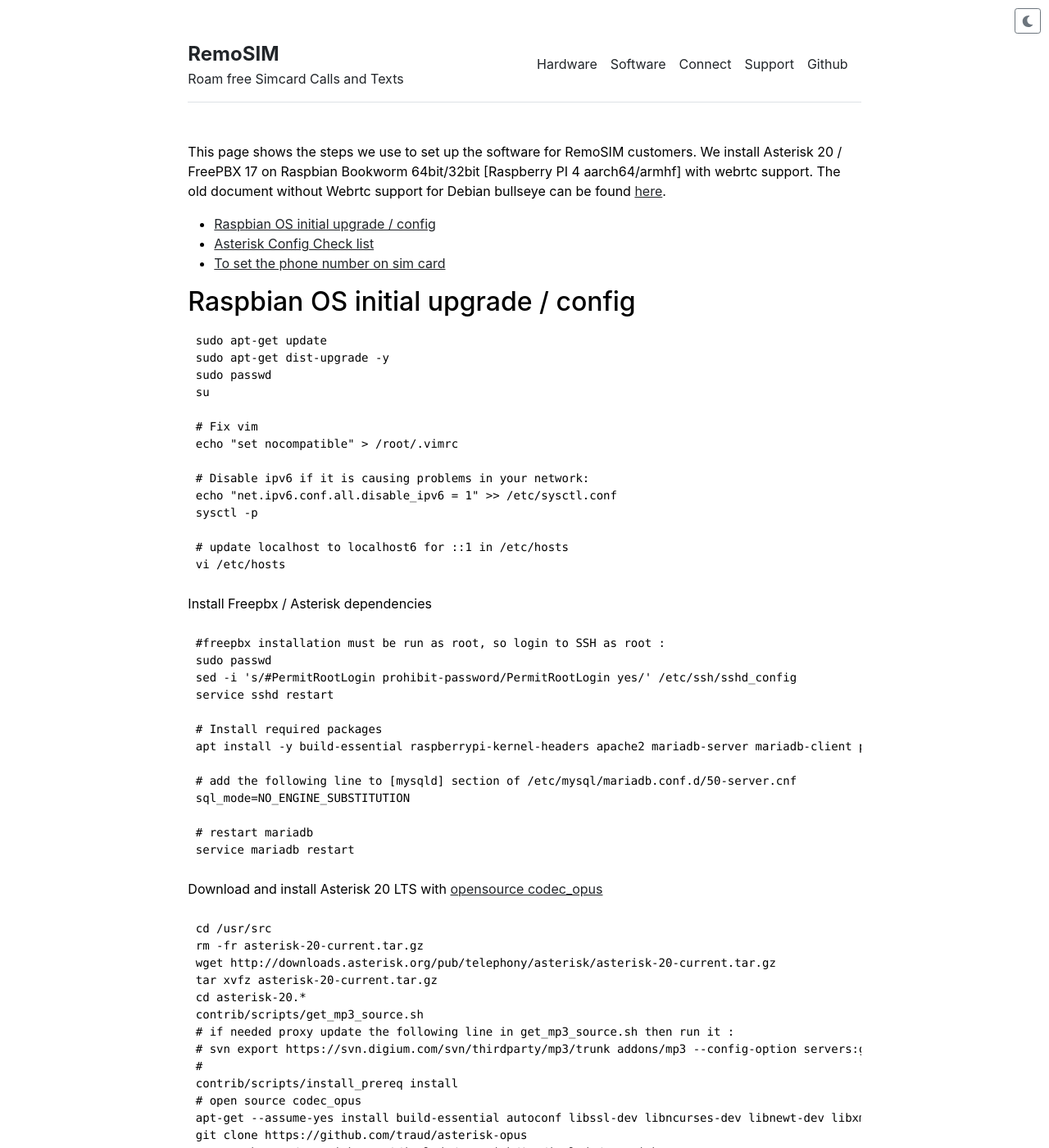
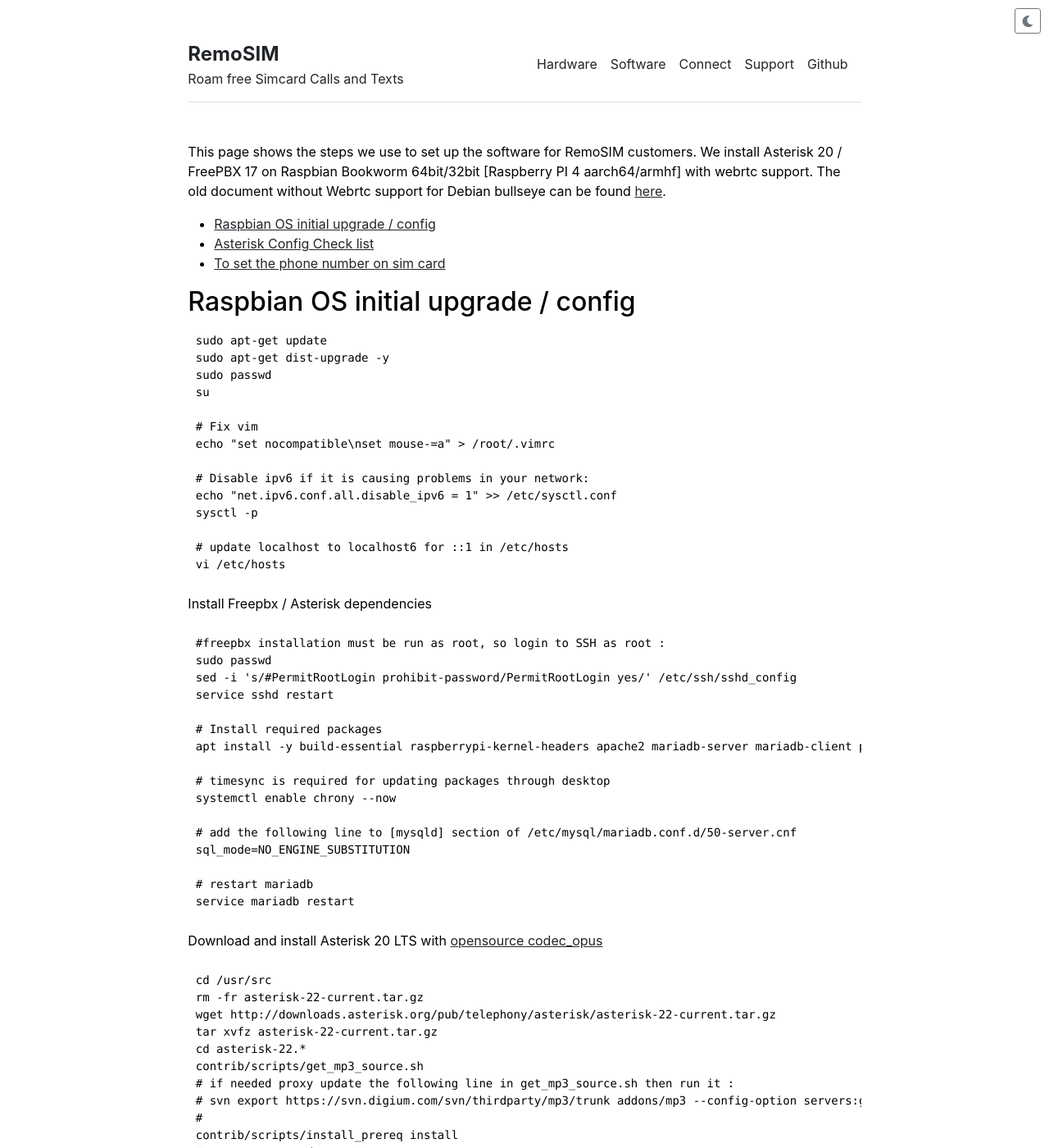
Before and after one commit to remosim/remosim.github.io, a Jekyll site: the page built from software.md, in a window 1280 px wide and 1400 px high. Shown: the whole window at 82% size. Built offline with Jekyll 4.4.1, drawn with Linux system fonts in a browser that asks for light colours; some of the changed text lies outside the part shown.

Commit message:
Updated asterisk to v22

````diff
--- a/software.md
+++ b/software.md
@@ -16,7 +16,7 @@ sudo passwd
 su
 
 # Fix vim
-echo "set nocompatible" > /root/.vimrc
+echo "set nocompatible\nset mouse-=a" > /root/.vimrc
 
 # Disable ipv6 if it is causing problems in your network:
 echo "net.ipv6.conf.all.disable_ipv6 = 1" >> /etc/sysctl.conf
@@ -34,7 +34,10 @@ sed -i 's/#PermitRootLogin prohibit-password/PermitRootLogin yes/' /etc/ssh/sshd
 service sshd restart
 
 # Install required packages
-apt install -y build-essential raspberrypi-kernel-headers apache2 mariadb-server mariadb-client php php-curl php-cli php-mysql php-pear php-gd php-mbstring php-intl php-bcmath curl sox mpg123 lame ffmpeg sqlite3 git unixodbc sudo dirmngr php-ldap nodejs npm pkg-config libicu-dev curl sox libncurses5-dev libssl-dev mpg123 libxml2-dev libnewt-dev sqlite3 libsqlite3-dev pkg-config automake libtool autoconf git unixodbc-dev uuid uuid-dev libasound2-dev libogg-dev libvorbis-dev libicu-dev libcurl4-openssl-dev libical-dev libneon27-dev libsrtp2-dev libspandsp-dev sudo subversion libtool-bin python3-dev unixodbc dirmngr sendmail-bin sendmail htop cmake libmariadb-dev-compat nload dnsutils vnstat screen
+apt install -y build-essential raspberrypi-kernel-headers apache2 mariadb-server mariadb-client php php-curl php-cli php-mysql php-pear php-gd php-mbstring php-intl php-bcmath curl sox mpg123 lame ffmpeg sqlite3 git unixodbc sudo dirmngr php-ldap nodejs npm pkg-config libicu-dev curl sox libncurses5-dev libssl-dev mpg123 libxml2-dev libnewt-dev sqlite3 libsqlite3-dev pkg-config automake libtool autoconf git unixodbc-dev uuid uuid-dev libasound2-dev libogg-dev libvorbis-dev libicu-dev libcurl4-openssl-dev libical-dev libneon27-dev libsrtp2-dev libspandsp-dev sudo subversion libtool-bin python3-dev unixodbc dirmngr sendmail-bin sendmail htop cmake libmariadb-dev-compat nload dnsutils vnstat chrony
+
+# timesync is required for updating packages through desktop
+systemctl enable chrony --now
 
 # add the following line to [mysqld] section of /etc/mysql/mariadb.conf.d/50-server.cnf
 sql_mode=NO_ENGINE_SUBSTITUTION
@@ -47,10 +50,10 @@ Download and install Asterisk 20 LTS with [opensource codec_opus](https://github
 
 ```
 cd /usr/src
-rm -fr asterisk-20-current.tar.gz
-wget http://downloads.asterisk.org/pub/telephony/asterisk/asterisk-20-current.tar.gz
-tar xvfz asterisk-20-current.tar.gz
-cd asterisk-20.*
+rm -fr asterisk-22-current.tar.gz
+wget http://downloads.asterisk.org/pub/telephony/asterisk/asterisk-22-current.tar.gz
+tar xvfz asterisk-22-current.tar.gz
+cd asterisk-22.*
 contrib/scripts/get_mp3_source.sh
 # if needed proxy update the following line in get_mp3_source.sh then run it :
 # svn export https://svn.digium.com/svn/thirdparty/mp3/trunk addons/mp3 --config-option servers:global:http-proxy-host=localhost --config-option servers:global:http-proxy-port=1080 $@
@@ -84,7 +87,7 @@ cd /usr/src
 git clone https://github.com/wdoekes/asterisk-chan-dongle
 cd asterisk-chan-dongle
 ./bootstrap
-./configure --with-astversion=20.6 --with-asterisk=/usr/src/asterisk-20.6.0/include
+./configure --with-astversion=22.1 --with-asterisk=/usr/src/asterisk-22.1.0/include
 make
 make install
 
@@ -114,29 +115,13 @@ systemctl restart apache2
 Install Freepbx 17
 
 ```
-# Freepbx 17 requirements
-# compile ODBC driver for aarch64
-# https://mariadb.com/kb/en/mariadb-connector-odbc/
-ver=3.1.20
-cd /usr/src
-wget https://dlm.mariadb.com/3680345/Connectors/odbc/connector-odbc-$ver/mariadb-connector-odbc-$ver-src.tar.gz
-tar -zxvf mariadb-connector-odbc-$ver*
-cd mariadb-connector-odbc-$ver*src/
-mkdir build
-cd build
-# RPI 64 bit:
-DM_DIR=/usr/lib/aarch64-linux-gnu cmake .. -DCMAKE_BUILD_TYPE=RelWithDebInfo -DCONC_WITH_UNIT_TESTS=Off -DCMAKE_C_FLAGS_RELWITHDEBINFO="-I/usr/include/mariadb -L/usr/lib"
-# RPI 32 bit:
-DM_DIR=/usr/lib/arm-linux-gnueabihf cmake .. -DCMAKE_BUILD_TYPE=RelWithDebInfo -DCONC_WITH_UNIT_TESTS=Off -DCMAKE_C_FLAGS_RELWITHDEBINFO="-I/usr/include/mariadb -L/usr/lib"
-##
-make
-make install
+# Download and install freepbx 17
+apt -y install build-essential linux-headers-`uname -r` openssh-server apache2 mariadb-server mariadb-client bison flex php8.2 php8.2-curl php8.2-cli php8.2-common php8.2-mysql php8.2-gd php8.2-mbstring  php8.2-intl php8.2-xml php-pear curl sox libncurses5-dev libssl-dev mpg123 libxml2-dev libnewt-dev sqlite3  libsqlite3-dev pkg-config automake libtool autoconf git unixodbc-dev uuid uuid-dev libasound2-dev libogg-dev libvorbis-dev libicu-dev libcurl4-openssl-dev odbc-mariadb libical-dev libneon27-dev libsrtp2-dev  libspandsp-dev sudo subversion libtool-bin python-dev-is-python3 unixodbc vim wget libjansson-dev software-properties-common nodejs npm ipset iptables fail2ban php-soap git vim curl wget libnewt-dev libssl-dev libncurses5-dev subversion libsqlite3-dev build-essential libjansson-dev libxml2-dev uuid-dev expect build-essential git curl wget libnewt-dev libssl-dev libncurses5-dev subversion libsqlite3-dev libjansson-dev libxml2-dev uuid-dev default-libmysqlclient-dev htop sngrep lame ffmpeg mpg123
 
-# Configure ODBC
 cat <<EOF > /etc/odbcinst.ini
 [MySQL]
 Description = ODBC for MySQL (MariaDB)
-Driver = /usr/local/lib/mariadb/libmaodbc.so
+Driver = /usr/lib/aarch64-linux-gnu/odbc/libmaodbc.so
 FileUsage = 1
 EOF
 
@@ -152,21 +137,21 @@ Socket = /var/run/mysqld/mysqld.sock
 Option = 3
 EOF
 
-# Download and install freepbx 17
-apt -y install build-essential linux-headers-`uname -r` openssh-server apache2 mariadb-server mariadb-client bison flex php8.2 php8.2-curl php8.2-cli php8.2-common php8.2-mysql php8.2-gd php8.2-mbstring  php8.2-intl php8.2-xml php-pear curl sox libncurses5-dev libssl-dev mpg123 libxml2-dev libnewt-dev sqlite3  libsqlite3-dev pkg-config automake libtool autoconf git unixodbc-dev uuid uuid-dev libasound2-dev libogg-dev libvorbis-dev libicu-dev libcurl4-openssl-dev odbc-mariadb libical-dev libneon27-dev libsrtp2-dev  libspandsp-dev sudo subversion libtool-bin python-dev-is-python3 unixodbc vim wget libjansson-dev software-properties-common nodejs npm ipset iptables fail2ban php-soap git vim curl wget libnewt-dev libssl-dev libncurses5-dev subversion libsqlite3-dev build-essential libjansson-dev libxml2-dev uuid-dev expect build-essential git curl wget libnewt-dev libssl-dev libncurses5-dev subversion libsqlite3-dev libjansson-dev libxml2-dev uuid-dev default-libmysqlclient-dev htop sngrep lame ffmpeg mpg123
-
 cd /usr/src
 # Currently v17.0 is beta and only available on edge
 wget http://mirror.freepbx.org/modules/packages/freepbx/freepbx-17.0-latest-EDGE.tgz
 tar vxfz freepbx-17.0-latest*.tgz
 touch /etc/asterisk/{modules,cdr}.conf
 cd freepbx
+pkill -9 asterisk
 ./start_asterisk start
 # in case you need proxy, add your proxy env vars to the following commands: http_proxy=http://localhost:1080/ http_proxys=http://localhost:1080/
 # also set proxy for npm and restart fwconsole to get the new proxy setting for npm
 # npm config set proxy http://localhost:1080 && npm config set https-proxy http://localhost:1080
 # fwconsole restart
 ./install -n
+sed -i 's|;runuser|runuser|' /etc/asterisk/asterisk.conf
+sed -i 's|;rungroup|rungroup|' /etc/asterisk/asterisk.conf
 # set whatismyip url for freepbx to use https if the default url did not work
 # cp /var/www/html/admin/libraries/Console/Extip.class.php /root/Extip.class.php
 # sed -i -e "s,http://mirror.freepbx.org/whatismyip.php,https://mirror.freepbx.org/whatismyip.php,g" /var/www/html/admin/libraries/Console/Extip.class.php
````
Also changed, not shown: other parts of software.md (+2 -4 lines).
